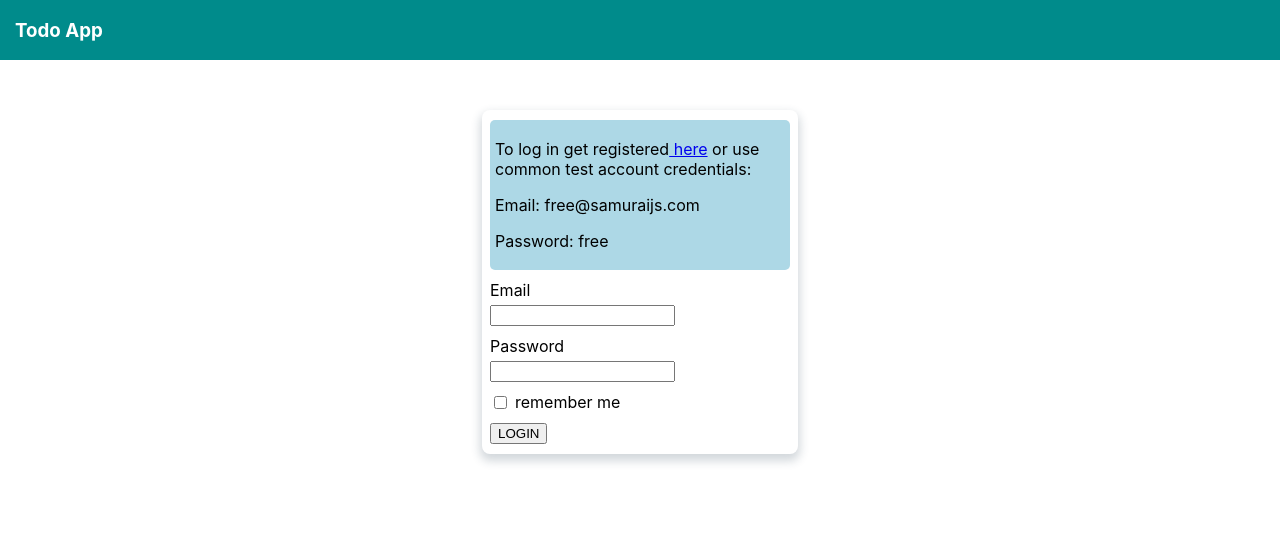
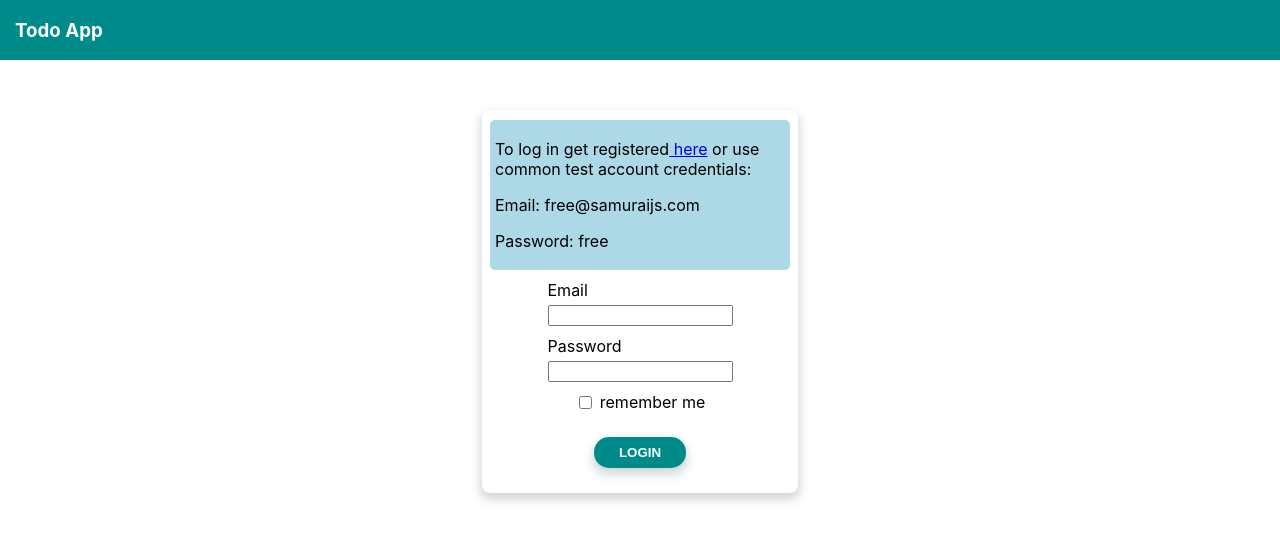
Before and after one commit to zillomoons/it-incubator-todolist-ts-01, a React (Create React App) app: page /login in a window 1280 px wide. Shown: the top 542 px of the page. Built offline with nearby package versions, Linux system fonts and the light colour scheme; no server answers.

Commit message:
16 style refactoring

```diff
--- a/src/components/Header.tsx
+++ b/src/components/Header.tsx
@@ -18,7 +18,7 @@ export const Header = React.memo(() => {
         <>
             <StyledHeaderContainer>
                 <h3 style={{marginLeft: '15px'}}>Todo App</h3>
-                {isLoggedIn && <StyledLogout onClick={onLogout}>LOGOUT <AiOutlineLogout /></StyledLogout>}
+                {isLoggedIn && <StyledLogout onClick={onLogout}><span>Logout</span> <AiOutlineLogout /></StyledLogout>}
             </StyledHeaderContainer>
             {status === 'loading' && <LinearProgress color='secondary'/>}
         </>
@@ -34,15 +34,18 @@ const StyledHeaderContainer = styled.div`
   align-items: center;
 `
 const StyledLogout = styled.button`
+  display: flex;
+  gap: 5px;
   margin: 0 15px;
   background: white;
   color: darkcyan;
   font-weight: bold;
   border: none;
-  padding: 2px 8px;
+  padding: 5px 15px;
   border-radius: 15px;
   box-shadow: 0 5px 10px 2px rgba(34, 60, 80, 0.2);
   transition: .3s ease-in-out;
+  text-transform: uppercase;
 
   &:hover {
     box-shadow: 0 5px 10px 5px rgba(255, 255, 147, 0.25);
--- a/src/features/login/Login.tsx
+++ b/src/features/login/Login.tsx
@@ -30,9 +30,9 @@ export const Login = () => {
             formik.resetForm();
         },
     })
-    const isLoggedIn = useAppSelector<boolean>(state=> state.auth.isLoggedIn);
-    if (isLoggedIn){
-        return <Navigate to='/' />
+    const isLoggedIn = useAppSelector<boolean>(state => state.auth.isLoggedIn);
+    if (isLoggedIn) {
+        return <Navigate to='/'/>
     }
     return (
         <StyledFormContainer>
@@ -46,7 +46,7 @@ export const Login = () => {
                 <p>Email: free@samuraijs.com</p>
                 <p>Password: free</p>
             </StyledInfo>
-            <form onSubmit={formik.handleSubmit}>
+            <StyledForm onSubmit={formik.handleSubmit}>
                 <StyledLabel htmlFor="email">
                     Email
                     <input type="email" {...formik.getFieldProps('email')}/>
@@ -63,8 +63,8 @@ export const Login = () => {
                     <input type="checkbox" {...formik.getFieldProps('rememberMe')}/>
                     remember me
                 </StyledCheckboxLabel>
-                <button type='submit'>LOGIN</button>
-            </form>
+                <StyledLoginBtn type='submit'>LOGIN</StyledLoginBtn>
+            </StyledForm>
         </StyledFormContainer>
     )
 }
@@ -72,7 +72,7 @@ export const Login = () => {
 export const StyledFormContainer = styled.div`
   display: flex;
   flex-direction: column;
-  align-items: flex-start;
+  align-items: center;
   justify-content: center;
   width: 300px;
   margin: 50px auto;
@@ -82,23 +82,47 @@ export const StyledFormContainer = styled.div`
   box-shadow: 0 5px 10px 2px rgba(34, 60, 80, 0.2);
   padding: 10px 8px;
 `
+const StyledForm = styled.form`
+  display: flex;
+  flex-direction: column;
+  align-items: center;
+  justify-content: center;
+`
 export const StyledLabel = styled.label`
   display: flex;
   flex-direction: column;
   gap: 5px;
   margin-bottom: 10px;
+  justify-content: center;
 `
-export const StyledCheckboxLabel = styled.label`
+const StyledCheckboxLabel = styled.label`
   display: flex;
   align-items: center;
   gap: 5px;
   margin-bottom: 10px;
 `
-export const StyledInfo = styled.div`
+const StyledInfo = styled.div`
   background: lightblue;
   border-radius: 5px;
   padding: 3px 5px;
 `
+const StyledLoginBtn = styled.button`
+  margin: 15px;
+  background: darkcyan;
+  color: white;
+  font-weight: bold;
+  border: none;
+  padding: 8px 25px;
+  border-radius: 15px;
+  box-shadow: 0 5px 10px 2px rgba(34, 60, 80, 0.2);
+  transition: .3s ease-in-out;
+  text-transform: uppercase;
+
+  &:hover {
+    box-shadow: 0 5px 10px 5px rgba(0, 139, 139, 0.25);
+    transform: translateY(-1px);
+`
+
 type FormikErrorType = {
     email?: string
     password?: string
```
